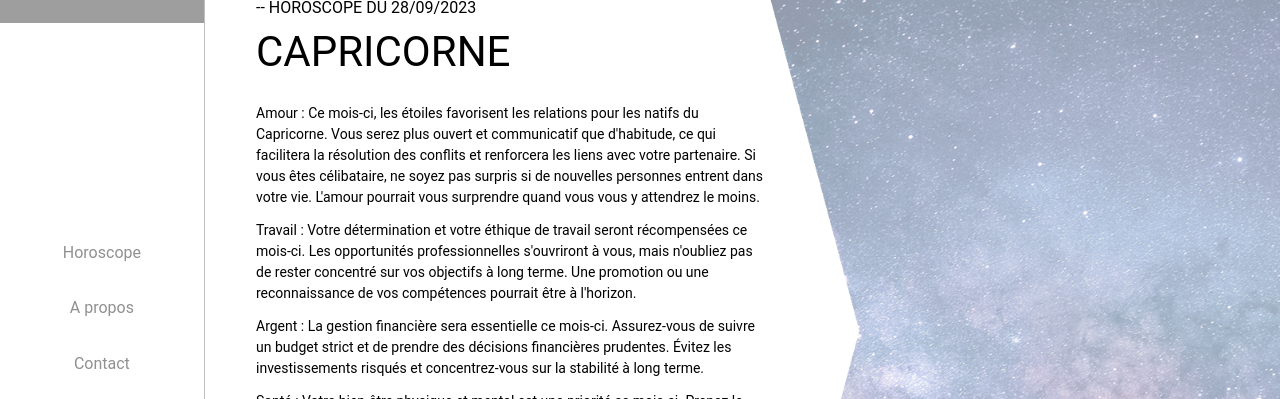
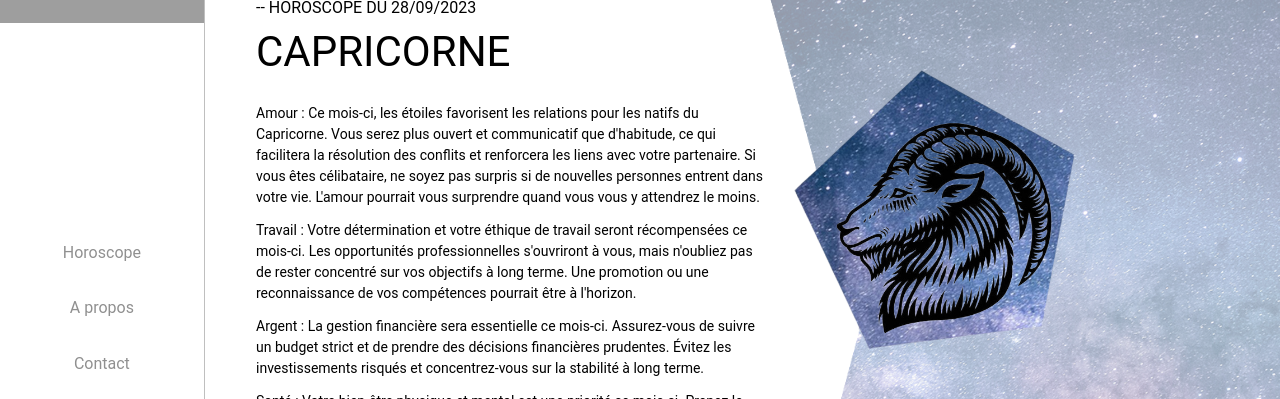
Before and after one commit to Inhumannn/Oraculus, a React (Vite) app: page / in a window 1280 px wide. Shown: the part 130-529 px from the top of the page. Built offline with nearby package versions, Linux system fonts and the light colour scheme; grey boxes are pictures that could not be loaded.

Commit message:
feat: add capricorne image to home page layout

```diff
--- a/src/pages/home.jsx
+++ b/src/pages/home.jsx
@@ -23,6 +23,7 @@ function Home(){
                </div>
             <Aside />
             </section>
+            <img src="/signes/capricorne.png" alt="" className="fixed top-[25%] right-[16%] w-[22%]"/>
          </main>
       </>
    )
```
Also changed, not shown: public/signes/capricorne.png (added).
